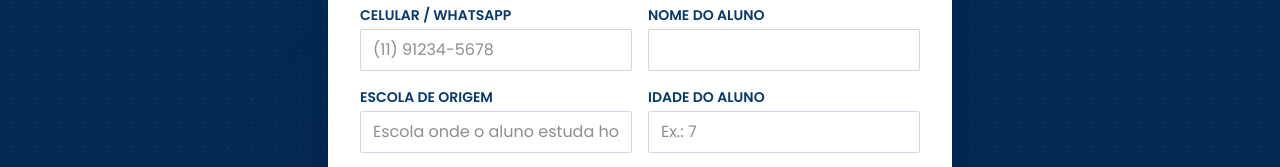
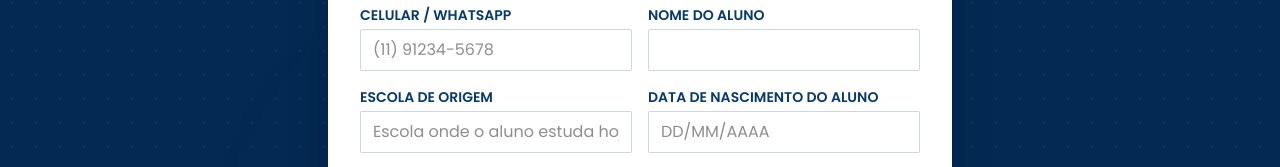
Before and after one commit to colegio-dom-barreto/lp-domba, a Next.js app: page /whatsapp in a window 1280 px wide. Shown: the part 633-800 px from the top of the page. Built offline with nearby package versions, Linux system fonts and the light colour scheme; no server answers.

Commit message:
adjust data de nascimento

```diff
--- a/components/LeadForm.tsx
+++ b/components/LeadForm.tsx
@@ -58,10 +58,10 @@ const leadSchema = z.object({
     .regex(/^\(\d{2}\) \d{4,5}-\d{4}$/, "Informe um celular válido."),
   aluno: z.string().trim().min(1, "Informe o nome do aluno."),
   escolaOrigem: z.string().trim().min(1, "Informe a escola de origem."),
-  idade: z
+  dataNascimento: z
     .string()
     .trim()
-    .regex(/^\d{1,2}$/, "Informe a idade do aluno."),
+    .regex(/^\d{2}\/\d{2}\/\d{4}$/, "Informe a data de nascimento do aluno."),
   comoConheceu: z.string().min(1, "Selecione uma opção."),
 });
 
@@ -74,6 +74,14 @@ function formatPhone(value: string) {
     return `(${digits.slice(0, 2)}) ${digits.slice(2, 6)}-${digits.slice(6)}`;
   }
   return `(${digits.slice(0, 2)}) ${digits.slice(2, 7)}-${digits.slice(7)}`;
+}
+
+// Aplica a máscara DD/MM/AAAA enquanto o usuário digita.
+function formatDate(value: string) {
+  const digits = value.replace(/\D/g, "").slice(0, 8);
+  if (digits.length <= 2) return digits;
+  if (digits.length <= 4) return `${digits.slice(0, 2)}/${digits.slice(2)}`;
+  return `${digits.slice(0, 2)}/${digits.slice(2, 4)}/${digits.slice(4)}`;
 }
 
 type FormValues = z.infer<typeof leadSchema>;
@@ -114,7 +122,7 @@ export default function LeadForm({
       celular: "",
       aluno: "",
       escolaOrigem: "",
-      idade: "",
+      dataNascimento: "",
       comoConheceu: "",
     },
   });
@@ -122,6 +130,8 @@ export default function LeadForm({
   const segment = useWatch({ control, name: "segmento" });
 
   const { onChange: celularOnChange, ...celularField } = register("celular");
+  const { onChange: dataNascimentoOnChange, ...dataNascimentoField } =
+    register("dataNascimento");
 
   useEffect(() => {
     setValue("serieAno", SEGMENTS[segment].options[0]);
@@ -148,7 +158,7 @@ export default function LeadForm({
       celular: values.celular,
       aluno: values.aluno,
       escolaOrigem: values.escolaOrigem,
-      idade: values.idade,
+      idade: values.dataNascimento,
       comoConheceu: values.comoConheceu,
       serieAno: values.serieAno,
       origem: "LP matrículas",
@@ -286,14 +296,18 @@ export default function LeadForm({
           {...register("escolaOrigem")}
         />
         <Field
-          id={`${id}-idade`}
-          label="Idade do aluno"
+          id={`${id}-dataNascimento`}
+          label="Data de nascimento do aluno"
           type="text"
           inputMode="numeric"
-          maxLength={2}
-          placeholder="Ex.: 7"
-          error={errors.idade}
-          {...register("idade")}
+          maxLength={10}
+          placeholder="DD/MM/AAAA"
+          error={errors.dataNascimento}
+          {...dataNascimentoField}
+          onChange={(e) => {
+            e.target.value = formatDate(e.target.value);
+            dataNascimentoOnChange(e);
+          }}
         />
         <div className="sm:col-span-2">
           <label
```
